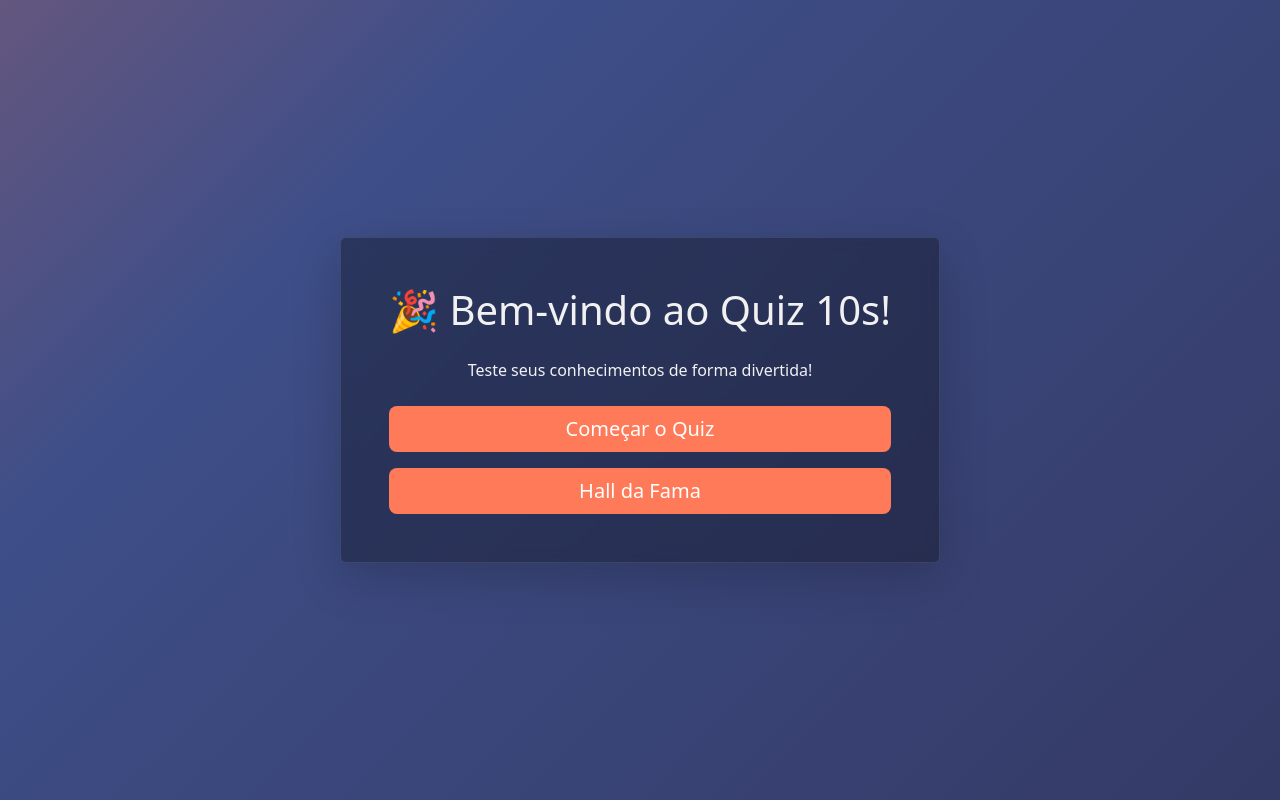
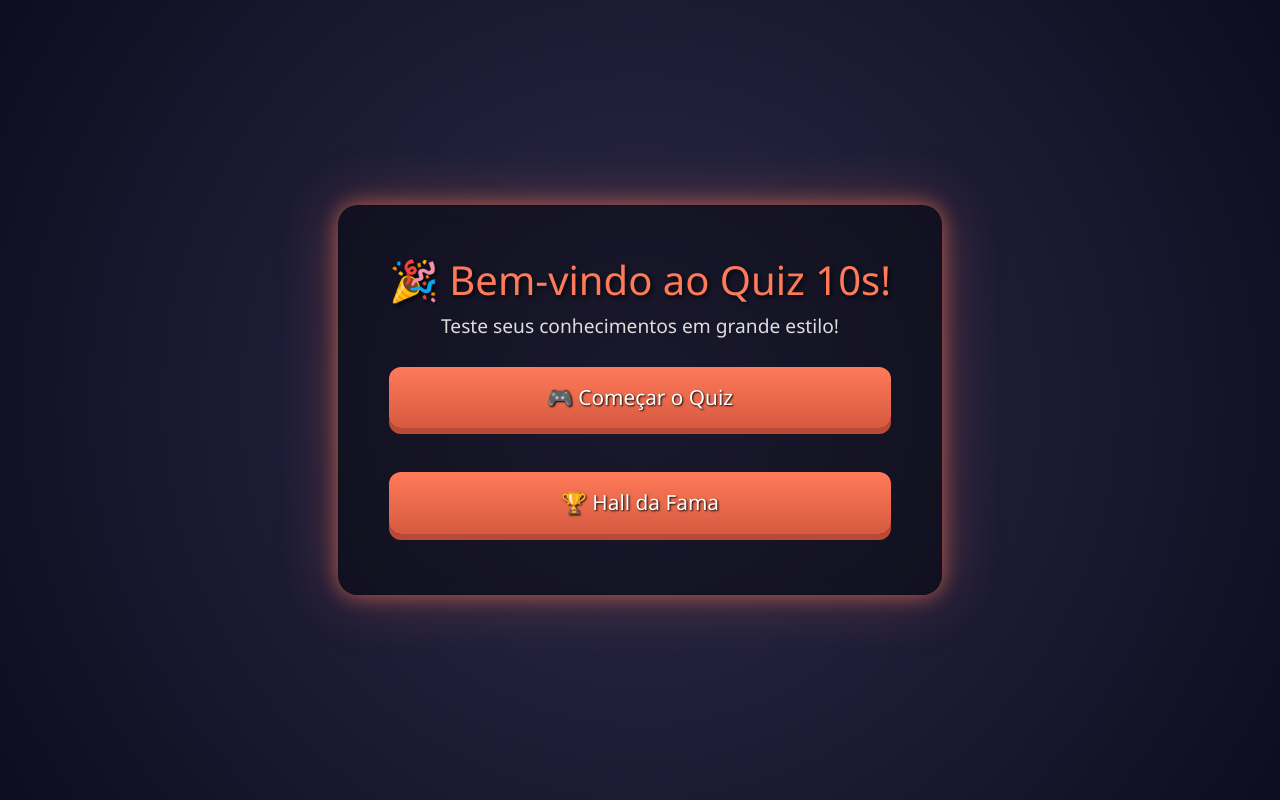
Before and after one commit to adrianopedro21/Quiz, a Flask app: page / in a window 1280 px wide. Run offline with Flask 3, Linux system fonts and the light colour scheme.

Commit message:
Mudando o visual para "game show"

```diff
--- a/templates/index.html
+++ b/templates/index.html
@@ -2,53 +2,117 @@
 <html lang="pt-br">
 <head>
     <meta charset="UTF-8">
-    <title>Bem-vindo ao Quiz 10s!</title>
+    <title>🎉 Bem-vindo ao Quiz 10s!</title>
     <link href="https://cdn.jsdelivr.net/npm/bootstrap@5.3.0/dist/css/bootstrap.min.css" rel="stylesheet">
     <style>
         body {
             margin: 0;
             padding: 0;
-            background: linear-gradient(-45deg, #2C2A4A, #3E4E88, #FF7A59, #2C2A4A);
-            background-size: 400% 400%;
-            animation: gradienteAnimado 15s ease infinite;
+            background: radial-gradient(circle at center, #2C2A4A, #0d0d1f);
+            background-size: cover;
             color: #F1F1F1;
             min-height: 100vh;
+            animation: pulsar 10s infinite ease-in-out;
+            font-family: 'Segoe UI', Tahoma, Geneva, Verdana, sans-serif;
         }
 
-        @keyframes gradienteAnimado {
-            0% { background-position: 0% 50%; }
-            50% { background-position: 100% 50%; }
-            100% { background-position: 0% 50%; }
+        @keyframes pulsar {
+            0%, 100% { background-color: #2C2A4A; }
+            50% { background-color: #1a1a33; }
         }
 
         .card {
-            background-color: rgba(0, 0, 0, 0.3);
-            color: #F1F1F1;
-            backdrop-filter: blur(8px);
-            border: 1px solid rgba(255, 255, 255, 0.1);
+            background: rgba(0, 0, 0, 0.4);
+            backdrop-filter: blur(10px);
+            border-radius: 20px;
+            padding: 50px;
+            box-shadow: 0 0 20px rgba(255, 122, 89, 0.6), 0 0 60px rgba(255, 122, 89, 0.3);
+            animation: entrada 1.5s ease-out;
         }
 
-        .btn-start, .btn-voltar, .btn {
-            background-color: #FF7A59;
-            border: none;
-            color: white;
+        @keyframes entrada {
+            from {
+                opacity: 0;
+                transform: translateY(-50px);
+            }
+            to {
+                opacity: 1;
+                transform: translateY(0);
+            }
         }
 
-        .btn-start:hover, .btn-voltar:hover, .btn:hover {
-            background-color: #e66a50;
+        .btn-start {
+            background: linear-gradient(to bottom, #ff7a59, #d65a40);
+            color: #fff;
+            font-size: 1.3rem;
+            padding: 15px 40px;
+            margin: 10px 0;
+            border: none;
+            border-radius: 12px;
+            box-shadow: 0 6px 0 #b94b36;
+            transition: all 0.2s ease-in-out;
+            text-shadow: 1px 1px 2px black;
+        }
+
+        .btn-start:hover {
+            background: linear-gradient(to bottom, #ffa488, #e66a50);
+        }
+
+        .btn-start:active {
+            box-shadow: 0 3px 0 #b94b36;
+            transform: translateY(3px);
+        }
+
+        h1 {
+            font-size: 2.5rem;
+            color: #FF7A59;
+            text-shadow: 2px 2px 5px rgba(0,0,0,0.8);
+        }
+
+        p {
+            font-size: 1.2rem;
+            color: #ddd;
+        }
+
+        /* Esconde o player de áudio */
+        audio {
+            display: none;
         }
     </style>
-
 </head>
 <body>
+    <!-- Música de fundo -->
+    <audio id="bg-music" loop autoplay>
+        <source src="https://cdn.pixabay.com/audio/2022/10/01/audio_944e218967.mp3" type="audio/mpeg">
+    </audio>
+
+    <!-- Efeito sonoro de clique -->
+    <audio id="click-sound">
+        <source src="https://cdn.pixabay.com/audio/2022/03/15/audio_1fc87838e3.mp3" type="audio/mpeg">
+    </audio>
+
     <div class="container d-flex justify-content-center align-items-center vh-100">
-        <div class="card p-5 text-center shadow-lg">
-            <h1 class="mb-4">🎉 Bem-vindo ao Quiz 10s!</h1>
-            <p class="mb-4">Teste seus conhecimentos de forma divertida!</p>
-            <a href="/quiz" class="btn btn-start btn-lg px-5">Começar o Quiz</a>
-            <p></p>
-            <a href="/hall-da-fama" class="btn btn-start btn-lg px-5">Hall da Fama</a>
+        <div class="card text-center">
+            <h1>🎉 Bem-vindo ao Quiz 10s!</h1>
+            <p>Teste seus conhecimentos em grande estilo!</p>
+            <a href="/quiz" class="btn btn-start" onclick="playClick()">🎮 Começar o Quiz</a><br>
+            <a href="/hall-da-fama" class="btn btn-start" onclick="playClick()">🏆 Hall da Fama</a>
         </div>
     </div>
+
+    <script>
+        const clickSound = document.getElementById('click-sound');
+        const bgMusic = document.getElementById('bg-music');
+
+        function playClick() {
+            clickSound.currentTime = 0;
+            clickSound.play();
+        }
+
+        // Garante que a música comece com volume suave
+        window.addEventListener("DOMContentLoaded", () => {
+            bgMusic.volume = 0.4;
+        });
+    </script>
 </body>
 </html>
```
